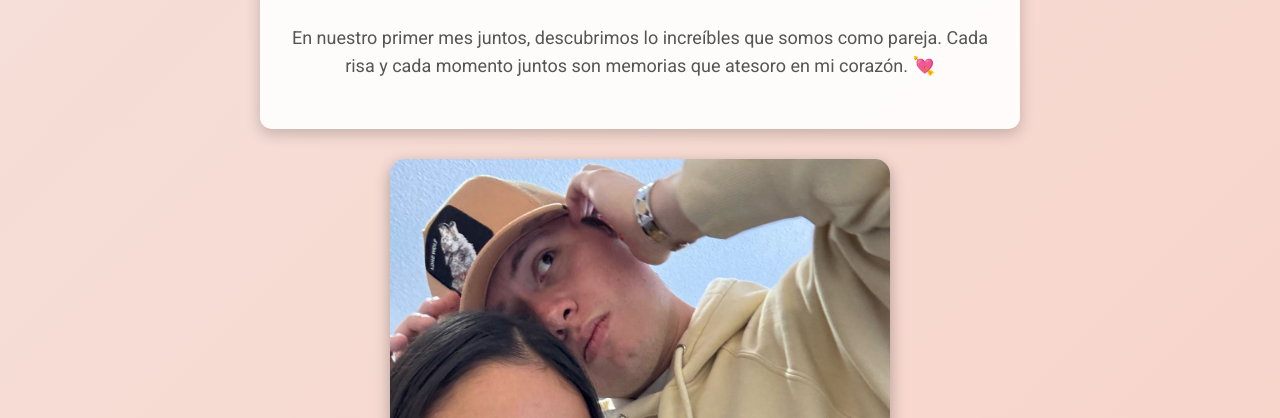
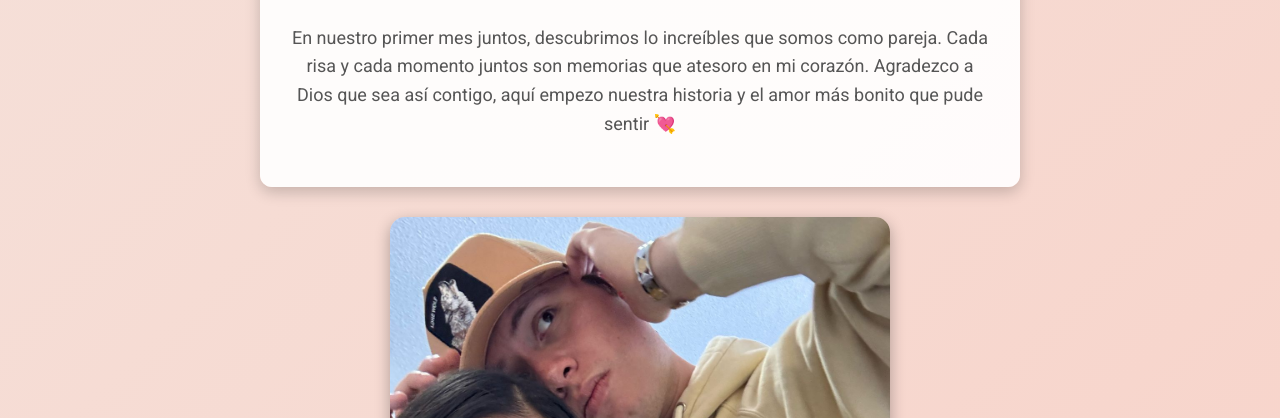
Before and after one commit to ruxx600/Carta-para-ti, a plain HTML site: page mes1.html in a window 1280 px wide. Shown: the part 382-800 px from the top of the page. Drawn offline with Linux system fonts and the light colour scheme.

Commit message:
Update mes1.html

```diff
--- a/mes1.html
+++ b/mes1.html
@@ -15,7 +15,7 @@
         <!-- Contenido del primer mes -->
         <section class="mensaje">
             <h2>Mes 1: Nuestro Primer Mes Juntos</h2>
-            <p>En nuestro primer mes juntos, descubrimos lo increíbles que somos como pareja. Cada risa y cada momento juntos son memorias que atesoro en mi corazón. 💘</p>
+            <p>En nuestro primer mes juntos, descubrimos lo increíbles que somos como pareja. Cada risa y cada momento juntos son memorias que atesoro en mi corazón. Agradezco a Dios que sea así contigo, aquí empezo nuestra historia y el amor más bonito que pude sentir 💘</p>
         </section>
 
         <!-- Sección de imagen -->
```
